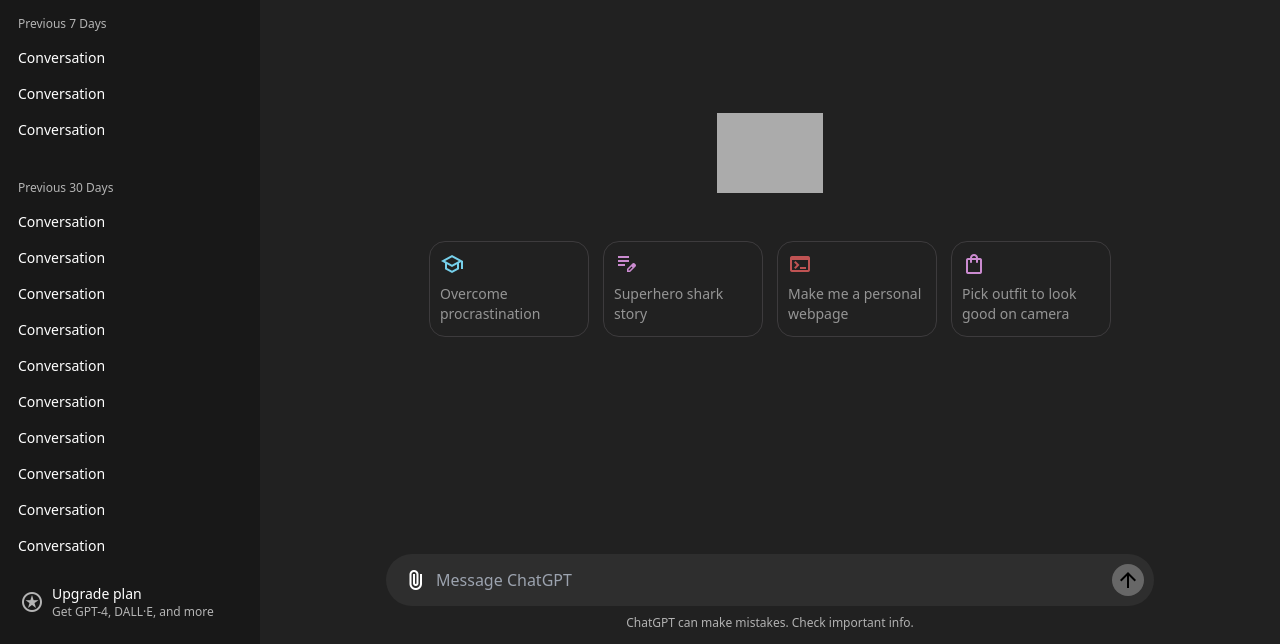
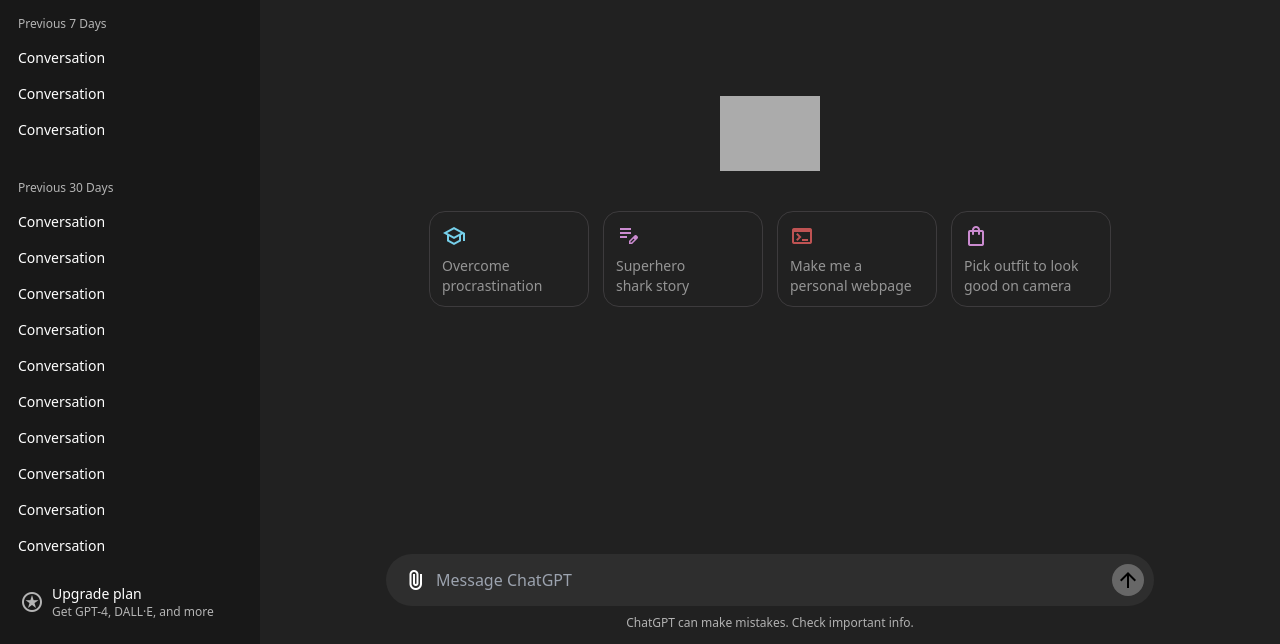
Before and after one commit to idealkritarat/responsive-chatgpt-tailwind, a plain HTML site: page index.html in a window 1280 px wide. Shown: the part 156-800 px from the top of the page. Drawn offline with nearby package versions, Linux system fonts and the light colour scheme; grey boxes are pictures that could not be loaded.

Commit message:
fix: main layout

```diff
--- a/index.html
+++ b/index.html
@@ -124,8 +124,8 @@
             </section>
         </nav>
         <main class="grow">
-            <div class="bg-[#212121] h-screen w-full py-1 flex flex-col justify-between items-center">
-                <div class="flex px-2 py-1 justify-between w-full">
+            <div class="bg-[#212121] h-screen w-full py-1 flex flex-col justify-between items-center relative">
+                <div class="flex px-2 py-1 justify-between w-full absolute">
                     <div class="hover:bg-[#2E2E2E] rounded-lg py-1.5 px-3 text-[#B4B4B4] cursor-pointer sticky left-24 flex items-center gap-1">
                         <span class="text-lg">ChatGPT</span>
                         <span class="material-symbols-outlined">
@@ -139,32 +139,32 @@
                     </div>
                 </div>
                 <div class="grow w-full grid place-items-center">
-                    <div class="max-w-[768px] w-full flex flex-col items-center gap-12">
-                        <img src="https://upload.wikimedia.org/wikipedia/commons/a/a4/GPT-4.png" class="mix-blend-screen h-20">
+                    <div class="max-w-[768px] w-full flex flex-col items-center gap-10">
+                        <img src="https://upload.wikimedia.org/wikipedia/commons/a/a4/GPT-4.png" class="mix-blend-screen h-[75px]">
                         <div class="flex gap-3.5">
-                            <div class="h-24 w-40 text-[#959595] hover:bg-[#272727] border-[#3D3B3D] cursor-pointer p-2.5 flex flex-col text-sm gap-2 border rounded-2xl">
+                            <div class="h-24 w-40 text-[#959595] hover:bg-[#272727] border-[#3D3B3D] cursor-pointer p-3 flex flex-col text-sm gap-2 border rounded-2xl">
                                 <span class="material-symbols-outlined text-[#76D0EB]">
                                     school
                                 </span>
                                 <span>Overcome procrastination</span>
                             </div>
-                            <div class="h-24 w-40 text-[#959595] hover:bg-[#272727] border-[#3D3B3D] cursor-pointer p-2.5 flex flex-col text-sm gap-2 border rounded-2xl">
+                            <div class="h-24 w-40 text-[#959595] hover:bg-[#272727] border-[#3D3B3D] cursor-pointer p-3 flex flex-col text-sm gap-2 border rounded-2xl">
                                 <span class="material-symbols-outlined text-[#CB8BD0]">
                                     edit_note
                                 </span>
-                                <span>Superhero shark story</span>
+                                <span>Superhero<br> shark story</span>
                             </div>
-                            <div class="h-24 w-40 text-[#959595] hover:bg-[#272727] border-[#3D3B3D] cursor-pointer p-2.5 flex flex-col text-sm gap-2 border rounded-2xl">
+                            <div class="h-24 w-40 text-[#959595] hover:bg-[#272727] border-[#3D3B3D] cursor-pointer p-3 flex flex-col text-sm gap-2 border rounded-2xl">
                                 <span class="material-symbols-outlined text-[#BF5353]">
                                     terminal
                                 </span>
-                                <span>Make me a personal webpage</span>
+                                <span>Make me a<br> personal webpage</span>
                             </div>
-                            <div class="h-24 w-40 text-[#959595] hover:bg-[#272727] border-[#3D3B3D] cursor-pointer p-2.5 flex flex-col text-sm gap-2 border rounded-2xl">
+                            <div class="h-24 w-40 text-[#959595] hover:bg-[#272727] border-[#3D3B3D] cursor-pointer p-3 flex flex-col text-sm gap-2 border rounded-2xl">
                                 <span class="material-symbols-outlined text-[#CB8BD0]">
                                     shopping_bag
                                 </span>
-                                <span>Pick outfit to look good on camera</span>
+                                <span>Pick outfit to look<br> good on camera</span>
                             </div>
                         </div>
                     </div>
```
